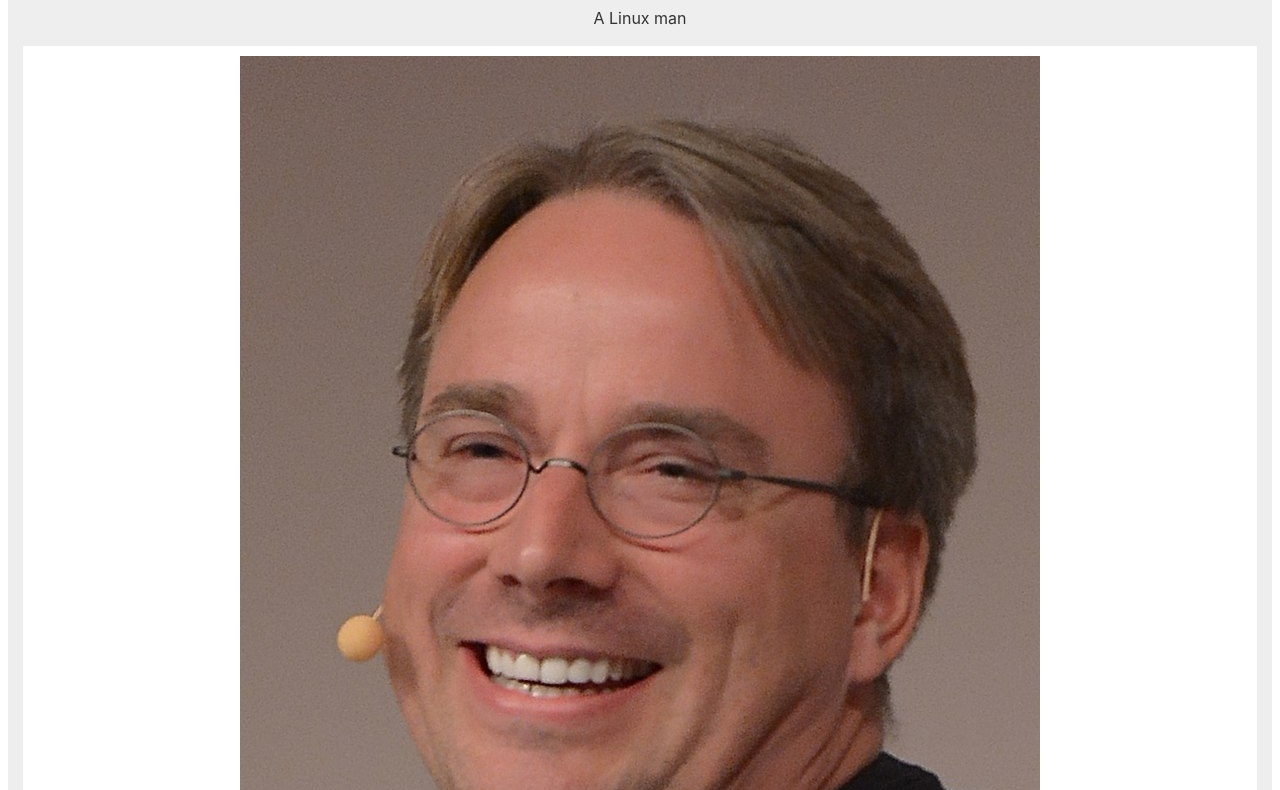
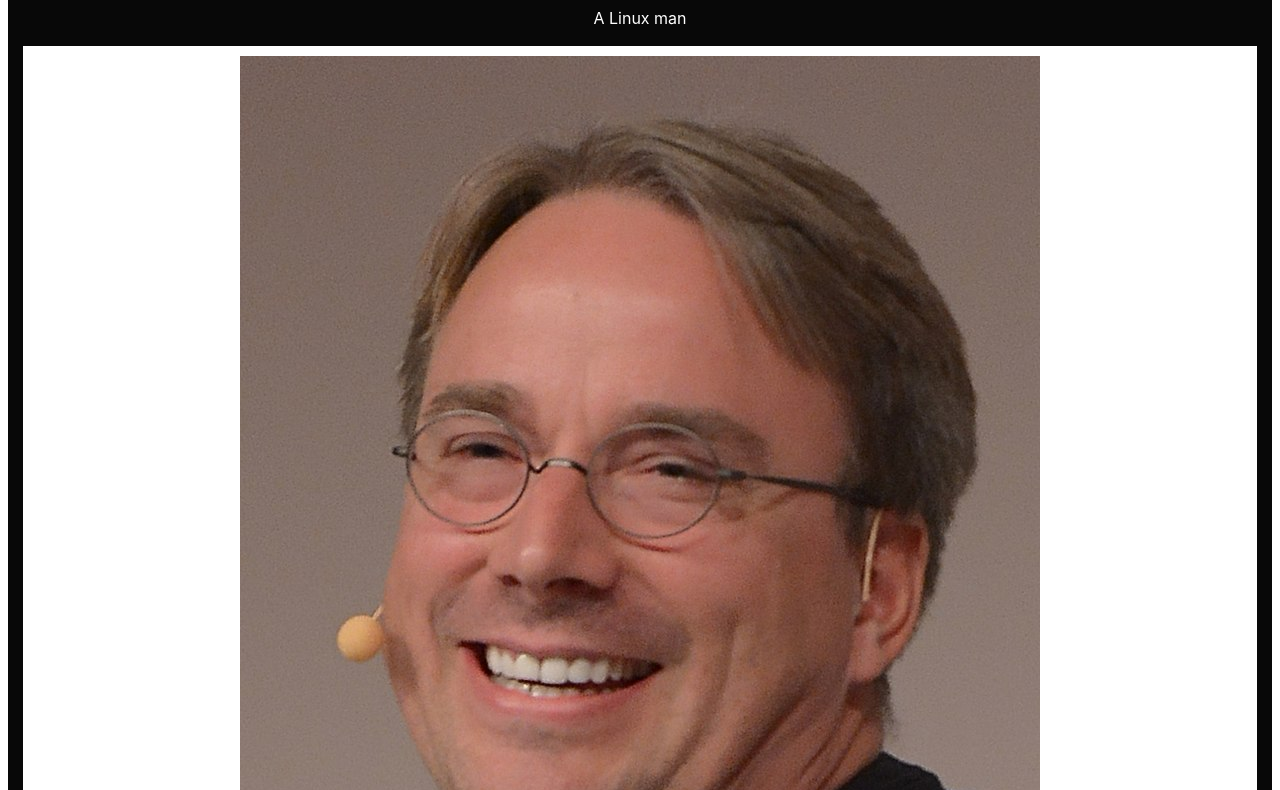
Before and after one commit to emartinez1015/tribute_page, a plain HTML site: page index.html in a window 1280 px wide. Shown: the part 142-932 px from the top of the page. Drawn offline with Linux system fonts and the light colour scheme.

Commit message:
final commit

```diff
--- a/style.css
+++ b/style.css
@@ -3,6 +3,7 @@ html {
        Info: 1rem === 10px, 1.5rem === 15px, 2rem === 20px and so forth
      */
     font-size: 10px;
+
   }
 
   body {
@@ -11,7 +12,7 @@ html {
     font-size: 1.6rem;
     line-height: 1.5;
     text-align: center;
-    color: #333;
+    color: white;
     margin: 0;
   }
 
@@ -43,7 +44,7 @@ html {
     margin: 30px 8px;
     padding: 15px;
     border-radius: 5px;
-    background: #eee;
+    background: rgb(8, 8, 8);
   }
 
   @media (max-width: 460px) {
```
